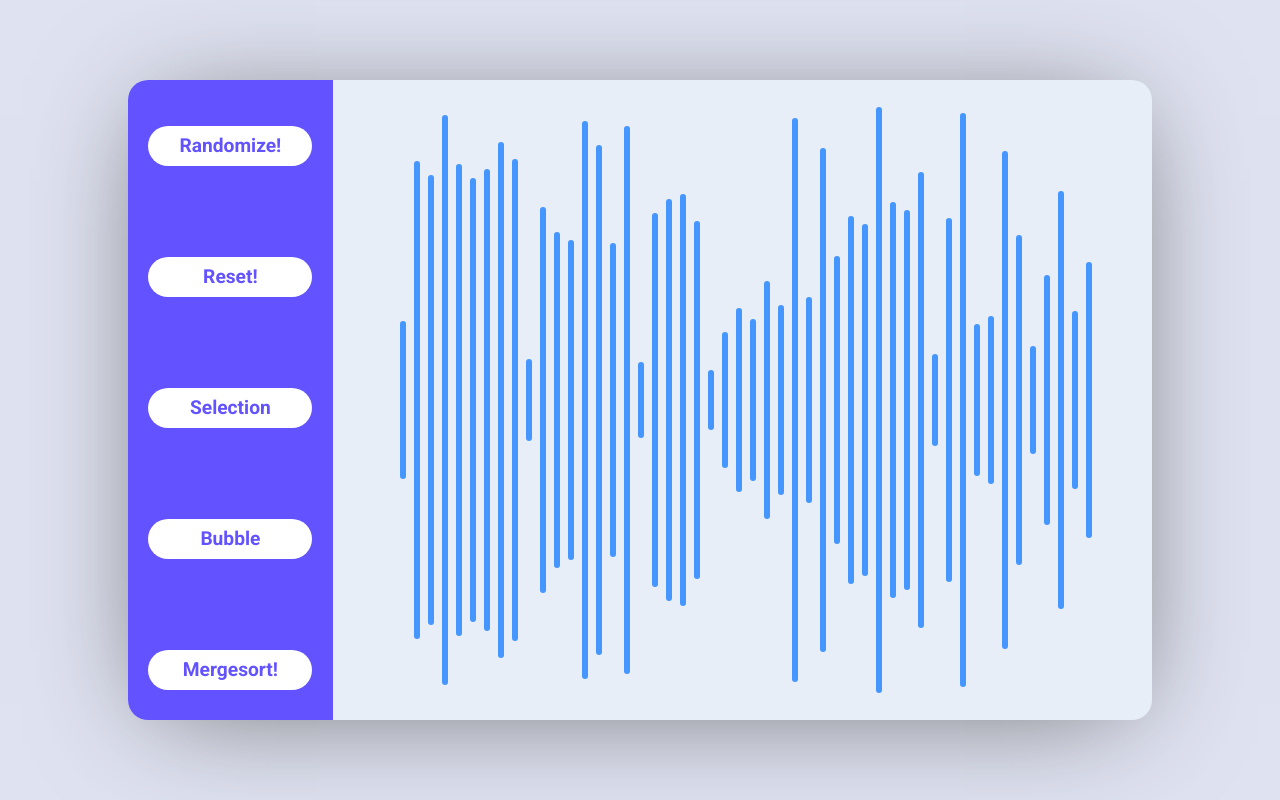
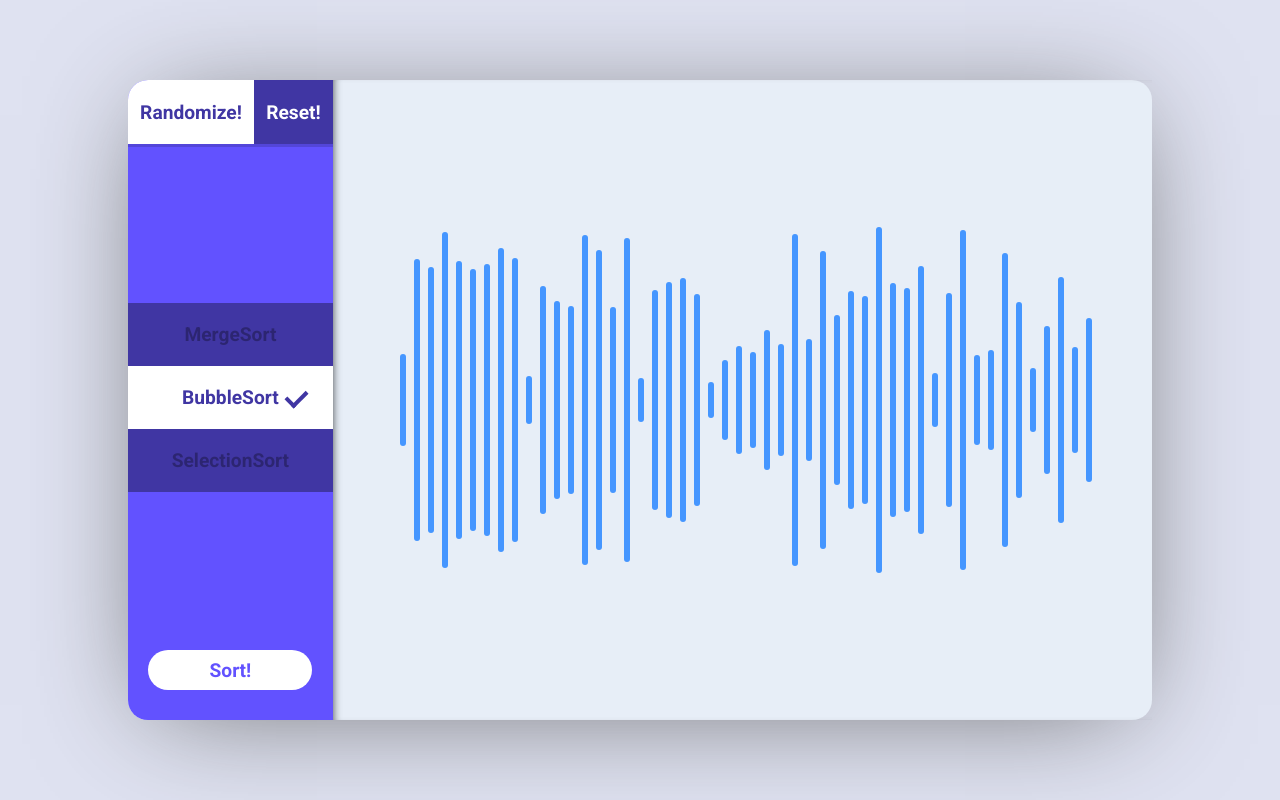
Before and after one commit to Goncalves-Rafael/sorting-visualization, a Vue app: page / in a window 1280 px wide. Built offline with nearby package versions, Linux system fonts and the light colour scheme.

Commit message:
Major refactor

```diff
--- a/src/App.vue
+++ b/src/App.vue
@@ -1,20 +1,25 @@
 <template>
   <div id="app">
     <div class="sidebar">
-      <button  @click="randomize">
-        Randomize!
-      </button>
-      <button  @click="reset">
-        Reset!
-      </button>
-      <button  @click="selectionSort">
-        Selection
-      </button>
-      <button  @click="bubbleSort">
-        Bubble
-      </button>
-      <button id="sort-button" @click="mergeSort">
-        Mergesort!
+      <div id="controls-buttons">
+        <button  @click="randomize">
+          Randomize!
+        </button>
+        <button  @click="reset">
+          Reset!
+        </button>
+      </div>
+      <div id="sorting-algorithms" >
+        <div v-for="algorithm in sortingAlgorithms"
+          :key="algorithm.name"
+          :value="algorithm.implementation"
+          :class="{'sorting-select': sortingFunction == algorithm.implementation}"
+          @click="selectAlgorithm(algorithm.implementation)">
+          {{algorithm.name}}
+        </div>
+      </div>
+      <button id="sort-button" @click="sort">
+        Sort!
       </button>
     </div>
     <div class="flex-container">
@@ -34,6 +39,8 @@ import selectionSort from './utils/selectionSort'
 import mergeSort from './utils/mergeSort'
 import bubbleSort from './utils/bubbleSort'
 
+const DEFAULT_LENGTH = 50
+
 export default {
   name: 'App',
   data: function () {
@@ -42,26 +49,41 @@ export default {
       itensCopy: [],
       max: 200,
       min: 20,
-      current: 0,
       intervalId: null,
       clearIntervalId: null,
-      dispatchedChanges: {},
-      dispatchedComparisons: {},
-      dispachedSets: {},
+      dispatchedActions: [],
+      currentIndex: 0,
       comparingFirst: null,
       comparingSecond: null,
       selected: null,
-      finished: false
+      finished: false,
+      sortingAlgorithms: [],
+      sortingFunction: null
     }
   },
+  created () {
+    this.sortingFunction = bubbleSort
+    this.sortingAlgorithms.push({
+      name: 'MergeSort',
+      implementation: mergeSort
+    })
+    this.sortingAlgorithms.push({
+      name: 'BubbleSort',
+      implementation: bubbleSort
+    })
+    this.sortingAlgorithms.push({
+      name: 'SelectionSort',
+      implementation: selectionSort
+    })
+  },
   mounted () {
-    this.clearHistory()
-    this.generateRandomArray(50)
-    clearInterval(this.intervalId)
-    clearInterval(this.clearIntervalId)
+    this.clearState()
+    this.generateRandomArray(DEFAULT_LENGTH)
   },
   methods: {
-    generateRandomArray (size = 20) {
+    generateRandomArray (size = DEFAULT_LENGTH) {
+      this.itens = []
+      this.itensCopy = []
       for (let i = 0; i < size; i++) {
         const newRand = Math.ceil(Math.random() * (100) + 10)
         if (this.itens.find(el => el === newRand)) {
@@ -70,189 +92,113 @@ export default {
         }
         this.itens.push(newRand) // TODO:
       }
-      this.max = Math.max(...this.itens) + 10
-      this.interval = setInterval(this.sort, 1000)
+      // this.max = Math.max(...this.itens) + 10
+      // this.interval = setInterval(this.sort, 1000)
     },
-    dispatchChanges (first, second, step = first) {
-      if (!this.dispatchedChanges.changes[step]) {
-        this.dispatchedChanges.steps.push(step)
-        this.dispatchedChanges.changes[step] = []
+    selectAlgorithm (algorithm) {
+      this.sortingFunction = algorithm
+    },
+    sort () {
+      if (this.itensCopy.length === 0) {
+        this.itensCopy = this.itens.slice()
+      } else {
+        this.reset()
       }
-      this.dispatchedChanges.changes[step].push([first, second])
-    },
-    dispatchComparisons (first, second, step) {
-      if (!this.dispatchedComparisons[step]) this.dispatchedComparisons[step] = { indexes: [] }
-      this.dispatchedComparisons[step].indexes.push([first, second])
-    },
-    dispatchSets (array, index, value, step) {
-      if (!this.dispatchedSets.sets[step]) {
-        this.dispatchedSets.steps.push(step)
-        this.dispatchedSets.sets[step] = []
+      this.clearState()
+      if (!this.intervalId) {
+        this.intervalId = setInterval(this.commitActions, 20)
       }
-      this.dispatchedSets.sets[step].push([index, value])
-    },
-    selectionSort () {
-      this.clearHistory()
-      this.itensCopy = this.itens.slice()
-      this.clearHistory()
-      if (!this.intervalId) {
-        this.intervalId = setInterval(this.commitDispatchesFactory(this.commitDispatchedChange), 20)
-      }
-      selectionSort.sort(
+      this.sortingFunction.sort(
         this.itens,
-        this.switchElementsFactory(this.dispatchChanges),
-        this.comparisonFactory(this.dispatchComparisons)
+        this.registerComparison,
+        this.registerSwitch,
+        this.registerSet
       )
     },
-    bubbleSort () {
-      this.clearHistory()
-      this.itensCopy = this.itens.slice()
-      this.clearHistory()
-      if (!this.intervalId) {
-        this.intervalId = setInterval(this.commitDispatchesFactory(this.commitDispatchedChange), 20)
+    registerComparison (a, b) {
+      this.dispatchedActions.push({
+        type: 'comparison',
+        targets: [a, b]
+      })
+    },
+    commitComparison (comparisonAction) {
+      this.comparingFirst = comparisonAction.targets[0]
+      this.comparingSecond = comparisonAction.targets[1]
+    },
+    registerSet (a, value) {
+      this.dispatchedActions.push({
+        type: 'set',
+        targets: [a, value]
+      })
+    },
+    commitSet (setAction) {
+      this.selected = setAction.targets[0]
+      this.itens[this.selected] = setAction.targets[1]
+    },
+    registerSwitch (a, b) {
+      this.dispatchedActions.push({
+        type: 'switch',
+        targets: [a, b]
+      })
+    },
+    commitSwitch (switchAction) {
+      this.comparingFirst = switchAction.targets[0]
+      this.comparingSecond = switchAction.targets[1]
+      const temp = this.itens[this.comparingFirst]
+      this.$set(this.itens, this.comparingFirst, this.itens[this.comparingSecond])
+      this.$set(this.itens, this.comparingSecond, temp)
+    },
+    commitActions () {
+      try {
+        if (this.dispatchedActions.length <= this.currentIndex) {
+          return this.killInterval()
+        }
+        const action = this.dispatchedActions[this.currentIndex]
+        if (action.type === 'switch') {
+          this.commitSwitch(action)
+        } else if (action.type === 'comparison') {
+          this.commitComparison(action)
+        } else {
+          this.commitSet(action)
+        }
+        this.currentIndex++
+      } catch (err) {
+        console.log(err)
+        this.killInterval()
       }
-      bubbleSort.sort(
-        this.itens,
-        this.switchElementsFactory(this.dispatchChanges),
-        this.comparisonFactory(this.dispatchComparisons)
-      )
     },
     reset () {
-      this.itens = this.itensCopy
+      if (this.itensCopy && this.itensCopy.length > 0) this.itens = this.itensCopy.slice()
+      this.clearState()
     },
     randomize () {
-      this.clearHistory()
-      this.itens = []
-      this.generateRandomArray(50)
-      clearInterval(this.intervalId)
-      clearInterval(this.clearIntervalId)
-    },
-    mergeSort () {
-      this.clearHistory()
-      this.itensCopy = this.itens.slice()
-      if (!this.intervalId) {
-        this.intervalId = setInterval(this.commitDispatchesFactory(this.commitDispatchedSet), 50)
-      }
-      mergeSort.sort(
-        this.itens,
-        this.setElementFactory(this.dispatchSets),
-        this.comparisonFactory((firstEl, secondEl, step) => {
-          const firstIndex = this.itens.findIndex(el => el === firstEl)
-          const secondIndex = this.itens.findIndex(el => el === secondEl)
-          this.dispatchComparisons(firstIndex, secondIndex, step)
-        })
-      )
-    },
-    switchElementsDefault (array, first, second) {
-      const temp = array[first]
-      array[first] = array[second]
-      array[second] = temp
-    },
-    setElementsDefault (array, index, value) {
-      array[index] = value
-    },
-    switchElementsFactory (registerSwitchCb, switchFunction = this.switchElementsDefault) {
-      return function (array, first, second, step) {
-        // console.log('switch')
-        switchFunction(array, first, second)
-        if (registerSwitchCb) registerSwitchCb(first, second, step)
-      }
-    },
-    comparisonFactory (registerComparisonCb, compareFunction = (a, b) => a - b) {
-      return function (first, second, step, array) {
-        // console.log('comparison')
-        if (registerComparisonCb) registerComparisonCb(first, second, step, array)
-        return array ? compareFunction(array[first], array[second]) : compareFunction(first, second)
-      }
-    },
-    setElementFactory (registerSetCb) {
-      return function (array, index, value, step) {
-        if (registerSetCb) registerSetCb(array, index, value, step)
-        array[index] = value
-      }
-    },
-    commitDispatchesFactory (commitDispatchFunction) {
-      return function () {
-        try {
-          commitDispatchFunction()
-          this.$forceUpdate()
-        } catch (e) {
-          if (!this.clearIntervalId) {
-            this.clearIntervalId = setTimeout(this.killInterval, 200)
-          }
-        }
-      }.bind(this)
-    },
-    commitDispatchedChange () {
-      const step = this.dispatchedChanges.steps[0]
-      if (this.dispatchedComparisons[step].indexes.length <= 0) {
-        if (this.dispatchedChanges.changes[step].length <= 0) {
-          this.dispatchedChanges.steps.splice(0, 1)
-        } else {
-          const change = this.dispatchedChanges.changes[step][0]
-          this.comparingFirst = parseInt(change[0])
-          this.switchElementsDefault(this.itens, change[0], change[1])
-          this.dispatchedChanges.changes[step].splice(0, 1)
-          // console.log('commitDispatchedChange')
-        }
-      } else {
-        this.commitDispatchedComparison(step, true)
-      }
-    },
-    commitDispatchedSet () {
-      const step = this.dispatchedSets.steps[0]
-      if (this.dispatchedComparisons[step].indexes.length <= 0) {
-        if (this.dispatchedSets.sets[step].length <= 0) {
-          this.dispatchedSets.steps.splice(0, 1)
-        } else {
-          const set = this.dispatchedSets.sets[step][0]
-          this.selected = parseInt(set[0])
-          this.setElementsDefault(this.itens, set[0], set[1])
-          this.dispatchedSets.sets[step].splice(0, 1)
-          // console.log('commitDispatchedSet')
-        }
-      } else {
-        this.commitDispatchedComparison(step)
-      }
-    },
-    commitDispatchedComparison (step, selected) {
-      const indexes = this.dispatchedComparisons[step].indexes[0]
-      this.selected = selected ? step : null
-      this.comparingFirst = indexes[0]
-      this.comparingSecond = indexes[1]
-      this.dispatchedComparisons[step].indexes.splice(0, 1)
-      // console.log('commitDispatcheDComparison')
+      this.clearState()
+      this.generateRandomArray()
     },
     killInterval () {
-      if (this.dispatchedChanges.steps.length === 0 && this.intervalId) {
+      if (this.dispatchedActions.length <= this.currentIndex && this.intervalId) {
         clearInterval(this.intervalId)
         clearInterval(this.clearIntervalId)
-        this.intervalId = null
-        this.clearIntervalId = null
         this.intervalId = setInterval(function () {
           this.finished = !this.finished
         }.bind(this), 100)
         this.comparingFirst = null
         this.comparingSecond = null
         this.selected = null
-        setTimeout(this.finish, 1500)
+        setTimeout(this.clearState, 1500)
       }
     },
-    finish () {
+    clearState () {
       clearInterval(this.intervalId)
+      clearInterval(this.clearIntervalId)
+      this.dispatchedActions = []
+      this.currentIndex = 0
+      this.comparingFirst = null
+      this.comparingSecond = null
+      this.selected = null
       this.intervalId = null
+      this.clearIntervalId = null
       this.finished = false
-    },
-    clearHistory () {
-      this.dispatchedSets = {
-        steps: [],
-        sets: []
-      }
-      this.dispatchedChanges = {
-        steps: [],
-        changes: []
-      }
-      this.dispatchedComparisons = {}
     }
   }
 }
@@ -301,7 +247,86 @@ body, html {
   margin: auto;
 }
 
-.sidebar button {
+#controls-buttons {
+  display: flex;
+  margin-top: 0px;
+  width: 100%;
+  height: 4rem;
+  box-shadow: 0px 3px 0px 0px rgba(0,0,0,0.15);
+}
+
+#controls-buttons button{
+  border-style: none;
+  font-weight: 800;
+  font-family: 'Roboto', sans-serif;
+  /* text-transform: uppercase; */
+  font-size: larger;
+  border-style: none;
+  outline: 0;
+  flex-grow: 1;
+}
+
+#controls-buttons button:first-child{
+  border-top-left-radius: 20px;
+  background-color: white;
+  color: #4036a3;
+}
+
+#controls-buttons button:nth-child(2){
+  background-color: #4036a3;
+  color: white;
+}
+
+#controls-buttons button:hover {
+  font-size: x-large;
+}
+
+#sorting-algorithms {
+  width: 100%;
+  text-align: center;
+  background-color: #4036a3;
+  display: flex;
+  flex-direction: column;
+}
+
+#sorting-algorithms div {
+  font-size: x-large;
+  background-color: #4036a3;
+  color: rgba(0,0,0, .3);
+  padding: 20px 0px;
+  border: none;
+  font-weight: 800;
+  font-family: 'Roboto', sans-serif;
+  /* text-transform: uppercase; */
+  font-size: larger;
+  cursor: pointer;
+  transition: all .5s ease-in-out;
+}
+
+#sorting-algorithms div:hover {
+  color: white;
+}
+
+#sorting-algorithms div.sorting-select {
+  background-color: white;
+  color: #4036a3;
+  position: relative;
+}
+
+#sorting-algorithms div.sorting-select::after {
+  content: ' ';
+  display: inline-block;
+  transform: rotate(45deg);
+  height: 17px;
+  width: 9px;
+  border-bottom: 4px solid #4036a3;
+  border-right: 4px solid #4036a3;
+  position: absolute;
+  right: 30px;
+}
+
+#sort-button {
+  margin-bottom: 30px;
   height: 40px;
   border-radius: 30px;
   width: 80%;
@@ -313,10 +338,6 @@ body, html {
   font-family: 'Roboto', sans-serif;
   color: #6252FF;
   outline: 0;
-}
-
-#sort-button {
-  margin-bottom: 30px;
 }
 
 button:hover {
@@ -331,6 +352,7 @@ button:hover {
   margin: auto;
   position: inherit;
   width: 80%;
+  box-shadow: inset 7px 0 9px -7px rgba(0,0,0,0.7);
 }
 
 .item {
--- a/src/utils/bubbleSort.js
+++ b/src/utils/bubbleSort.js
@@ -1,13 +1,15 @@
 export default {
-  sort (array, switchElementsFunction, comparisonFunction) {
+  sort (array, registerComparisonCb, registerSwitchCb, registerSetCb) {
     const arrayCopy = array.slice()
-    let step = 0
     for (let i = 0; i < arrayCopy.length; i++) {
       let k = 0
       for (let j = 1; j < arrayCopy.length - i; j++, k++) {
-        if (comparisonFunction(k, j, step, arrayCopy) > 0) {
-          switchElementsFunction(arrayCopy, k, j, step)
-          step++
+        registerComparisonCb(k, j)
+        if (arrayCopy[k] > arrayCopy[j]) {
+          const temp = arrayCopy[j]
+          arrayCopy[j] = arrayCopy[k]
+          arrayCopy[k] = temp
+          registerSwitchCb(k, j)
         }
       }
     }
--- a/src/utils/mergeSort.js
+++ b/src/utils/mergeSort.js
@@ -1,13 +1,11 @@
-let compare = null
-let set = null
-let step = 0
+let registerComparison = null
+let registerSet = null
 
 export default {
-  sort (array, setElementFunction, comparisonFunction) {
+  sort (array, registerComparisonCb, registerSwitchCb, registerSetCb) {
     const arrayCopy = array.slice()
-    set = setElementFunction
-    compare = comparisonFunction
-    step = 0
+    registerComparison = registerComparisonCb
+    registerSet = registerSetCb
     this.mergeSort(arrayCopy, 0, array.length - 1)
   },
   mergeSort (array, left, right) {
@@ -29,31 +27,33 @@ export default {
     k = left
 
     while (i < half1 && j < half2) {
-      step++
-      if (compare(L[i], R[j], step) < 0) {
-        set(array, k, L[i], step)
+      registerComparison(left + i, middle + j)
+      if (L[i] < R[j]) {
+        array[k] = L[i]
+        registerSet(k, L[i])
         k++
         i++
       } else {
-        set(array, k, R[j], step)
+        array[k] = R[j]
+        registerSet(k, R[j])
         k++
         j++
       }
     }
 
     while (i < half1) {
-      set(array, k, L[i], step)
+      registerSet(k, L[i])
+      array[k] = L[i]
       k++
       i++
     }
 
     while (j < half2) {
-      set(array, k, R[j], step)
+      registerSet(k, R[j])
+      array[k] = R[j]
       k++
       j++
     }
-
-    step++
   }
 
 }
--- a/src/utils/selectionSort.js
+++ b/src/utils/selectionSort.js
@@ -1,13 +1,17 @@
 export default {
-  sort (array, switchElementsFunction, comparisonFunction) {
+  sort (array, registerComparisonCb, registerSwitchCb, registerSetCb) {
     const arrayCopy = array.slice()
 
     for (let i = 0; i < arrayCopy.length; i++) {
       let min = i
       for (let j = i; j < arrayCopy.length; j++) {
-        if (comparisonFunction(j, min, i, arrayCopy) < 0) min = j
+        if (arrayCopy[j] < arrayCopy[min]) min = j
+        registerComparisonCb(i, j)
       }
-      switchElementsFunction(arrayCopy, i, min)
+      const temp = arrayCopy[i]
+      arrayCopy[i] = arrayCopy[min]
+      arrayCopy[min] = temp
+      registerSwitchCb(i, min)
     }
 
     return arrayCopy
```
